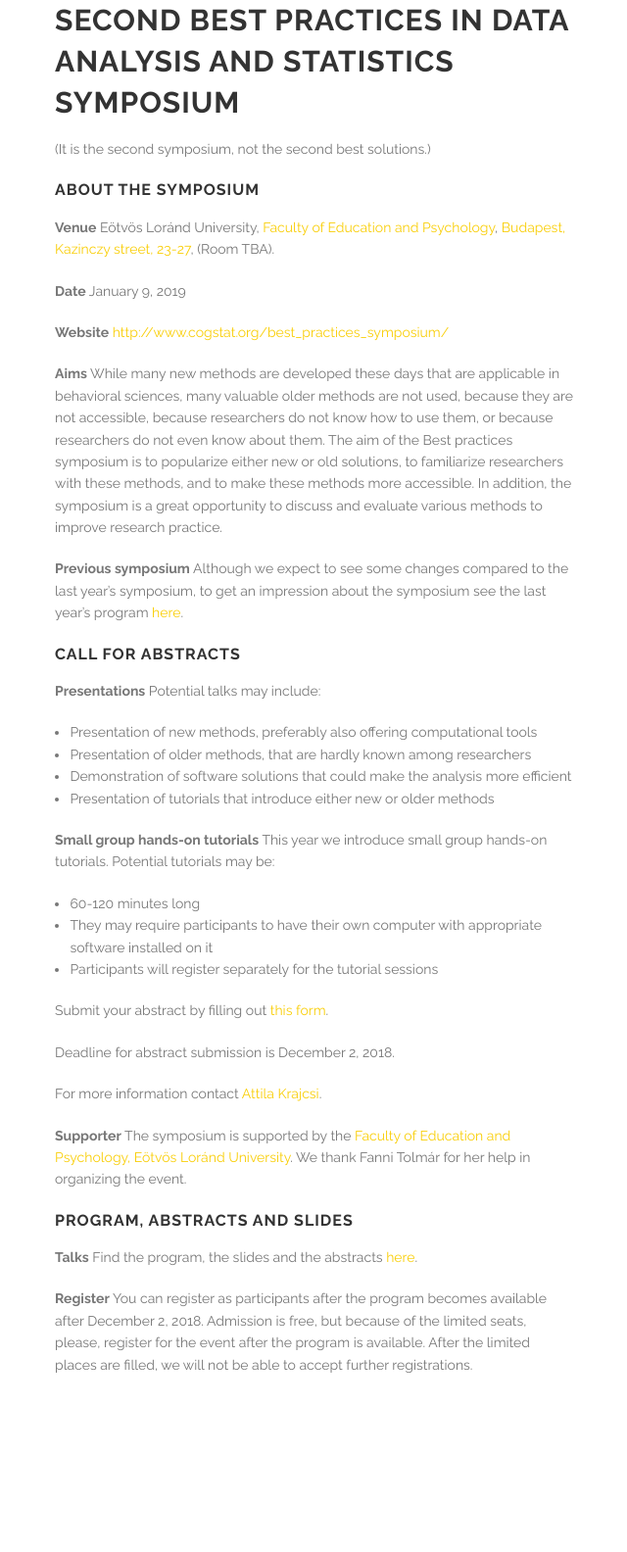
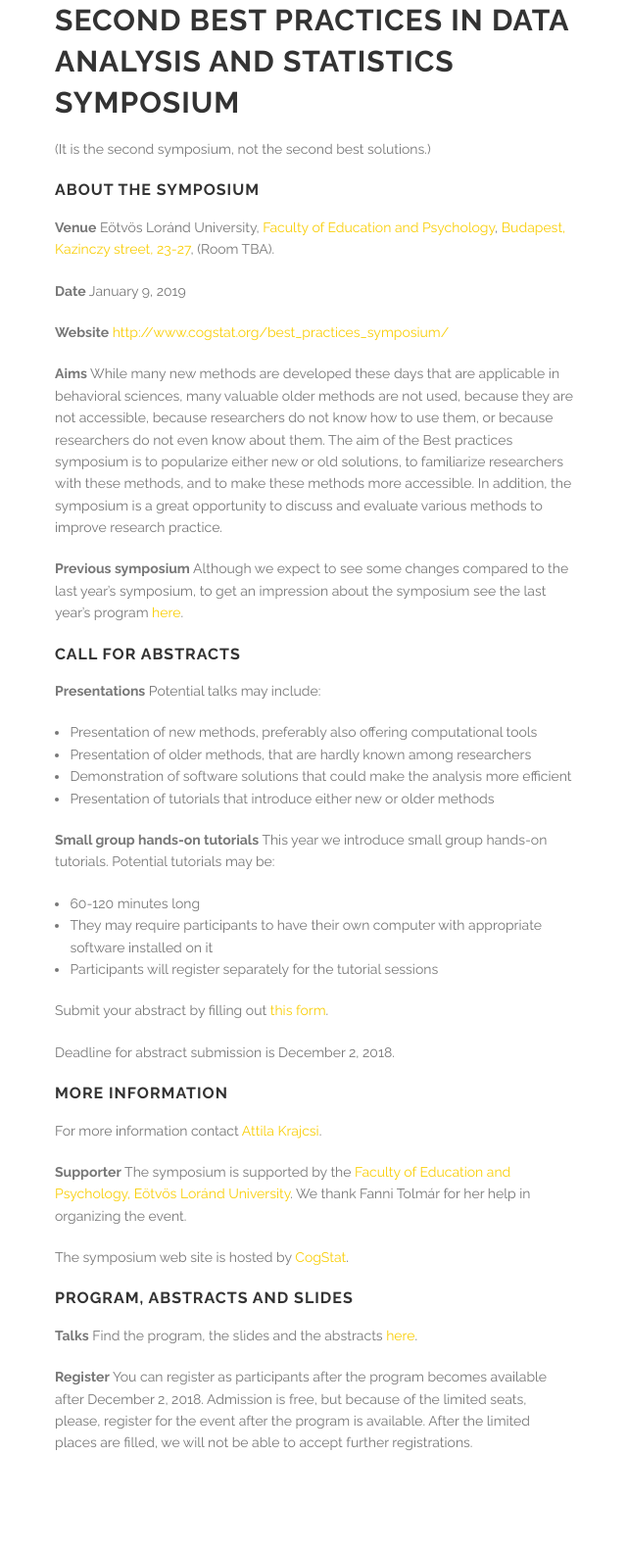
Before and after one commit to cogstat/cogstat_website, a Jekyll site: the page built from best_practices_symposium/index.md, in a window 1280 px wide. Shown: the whole page at 98% size, without its empty margins (39-679 px from the left). Built offline with Jekyll 4.4.1, drawn with Linux system fonts in a browser that asks for light colours; before the commit the page ends 1504 px from its top, so only the background shows below that.

Commit message:
update symposium

```diff
--- a/best_practices_symposium/index.md
+++ b/best_practices_symposium/index.md
@@ -12,7 +12,7 @@
 
 __Date__ January 9, 2019
 
-__Website__ [http://www.cogstat.org/best_practices_symposium/](http://www.cogstat.org/best_practices_symposium/)
+__Website__ [http://www.cogstat.org/best_practices_symposium/](https://www.cogstat.org/best_practices_symposium/)
 
 __Aims__ While many new methods are developed these days that are applicable in behavioral sciences, many valuable older methods are not used, because they are not accessible, because researchers do not know how to use them, or because researchers do not even know about them. The aim of the Best practices symposium is to popularize either new or old solutions, to familiarize researchers with these methods, and to make these methods more accessible. In addition, the symposium is a great opportunity to discuss and evaluate various methods to improve research practice.
 
@@ -35,9 +35,13 @@
 
 Deadline for abstract submission is December 2, 2018.
 
+### More information
+
 For more information contact [Attila Krajcsi](mailto:krajcsi.attila@ppk.elte.hu).
 
 __Supporter__ The symposium is supported by the [Faculty of Education and Psychology, Eötvös Loránd University](https://www.ppk.elte.hu/en). We thank Fanni Tolmár for her help in organizing the event.
+
+The symposium web site is hosted by [CogStat](https://www.cogstat.org).
 
 ### Program, abstracts and slides
 
```
